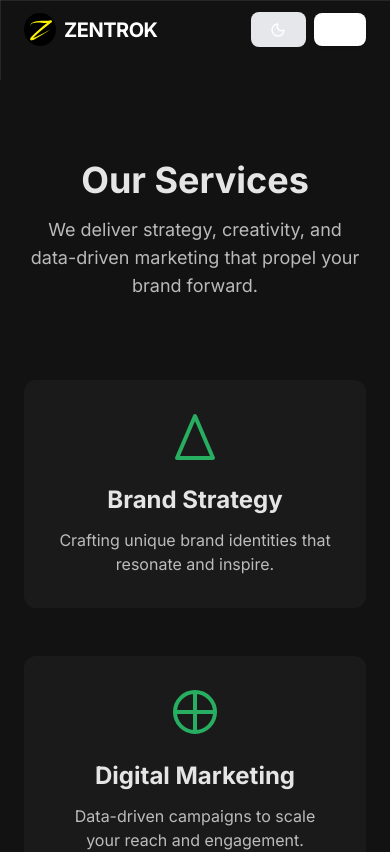
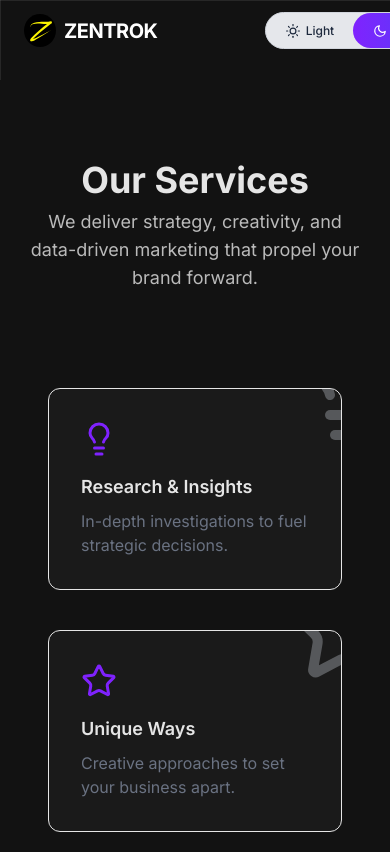
Before and after one commit to Zentrok-Private-Limited/Zentrok, a Next.js app: page /services in a window 390 px wide. Shown: the top 852 px of the page. Built offline with nearby package versions, Linux system fonts and the light colour scheme.

Commit message:
theme changed

```diff
--- a/app/page.tsx
+++ b/app/page.tsx
@@ -5,7 +5,6 @@ import Footer from "@/components/Footer";
 import CTASection from "@/components/CTASection";
 import MissionValues from "@/components/MissionValues";
 import StatsAndProof from "@/components/StatsAndProof";
-
 export default function Home() {
   return (
     <main>
--- a/app/services/page.tsx
+++ b/app/services/page.tsx
@@ -7,63 +7,7 @@ import Link from "next/link";
 import { Send } from "lucide-react";
 import { useTheme } from "next-themes";
 import Footer from "@/components/Footer";
-
-const services = [
-  {
-    title: "Brand Strategy",
-    description: "Crafting unique brand identities that resonate and inspire.",
-    icon: (
-      <svg
-        className="w-12 h-12"
-        fill="none"
-        stroke="currentColor"
-        strokeWidth={2}
-        viewBox="0 0 24 24"
-        strokeLinecap="round"
-        strokeLinejoin="round"
-      >
-        <path d="M12 2l9 21H3L12 2z" />
-      </svg>
-    ),
-  },
-  {
-    title: "Digital Marketing",
-    description: "Data-driven campaigns to scale your reach and engagement.",
-    icon: (
-      <svg
-        className="w-12 h-12"
-        fill="none"
-        stroke="currentColor"
-        strokeWidth={2}
-        viewBox="0 0 24 24"
-        strokeLinecap="round"
-        strokeLinejoin="round"
-      >
-        <circle cx={12} cy={12} r={10} />
-        <line x1={2} y1={12} x2={22} y2={12} />
-        <line x1={12} y1={2} x2={12} y2={22} />
-      </svg>
-    ),
-  },
-  {
-    title: "Creative Production",
-    description: "Producing compelling content that moves hearts and minds.",
-    icon: (
-      <svg
-        className="w-12 h-12"
-        fill="none"
-        stroke="currentColor"
-        strokeWidth={2}
-        viewBox="0 0 24 24"
-        strokeLinecap="round"
-        strokeLinejoin="round"
-      >
-        <path d="M5 12h14" />
-        <path d="M12 5v14" />
-      </svg>
-    ),
-  },
-];
+import ServicesSection from "@/components/ServicesSection";
 
 const testimonials = [
   {
@@ -104,15 +48,24 @@ export default function Services() {
 
   if (!mounted) return null;
 
-  const textColor = theme === "dark" ? "text-white" : "text-[var(--foreground)]";
-  const surfaceColor = theme === "dark" ? "bg-[var(--surface-900)]" : "bg-[var(--surface-1000)]";
-  const subTextColor = theme === "dark" ? "text-white/80" : "text-[var(--text-on-surface)]/80";
+  const textColor =
+    theme === "dark" ? "text-white" : "text-[var(--foreground)]";
+  const surfaceColor =
+    theme === "dark"
+      ? "bg-[var(--surface-900)]"
+      : "bg-[var(--surface-1000)]";
+  const subTextColor =
+    theme === "dark"
+      ? "text-white/80"
+      : "text-[var(--text-on-surface)]/80";
 
   return (
     <>
       <main
-        className={`min-h-screen py-20 px-6 sm:px-12 lg:px-24 ${textColor} ${
-          theme === "dark" ? "bg-[var(--background-dark)]" : "bg-[var(--background)]"
+        className={`min-h-screen pt-20 px-6 sm:px-12 lg:px-24 ${textColor} ${
+          theme === "dark"
+            ? "bg-[var(--background-dark)]"
+            : "bg-[var(--background)]"
         }`}
       >
         {/* Hero */}
@@ -120,42 +73,31 @@ export default function Services() {
           initial={{ opacity: 0, y: 20 }}
           animate={{ opacity: 1, y: 0 }}
           transition={{ duration: 0.6 }}
-          className="max-w-4xl mx-auto text-center mb-20"
+          className="max-w-4xl mx-auto text-center mb-0" // reduced margin
         >
-          <h2 className="text-4xl sm:text-5xl font-extrabold mb-4">Our Services</h2>
-          <p className={`max-w-xl mx-auto text-lg sm:text-xl ${subTextColor}`}>
-            We deliver strategy, creativity, and data-driven marketing that propel your brand forward.
+          <h2 className="text-4xl sm:text-5xl font-extrabold mb-2">
+            Our Services
+          </h2>
+          <p className={`max-w-xl mx-auto mb-0 text-lg sm:text-xl ${subTextColor}`}>
+            We deliver strategy, creativity, and data-driven marketing that
+            propel your brand forward.
           </p>
         </motion.section>
 
-        {/* Services Grid */}
-        <section className="max-w-6xl mx-auto grid grid-cols-1 sm:grid-cols-2 lg:grid-cols-3 gap-12 mb-32">
-          {services.map(({ title, description, icon }, idx) => (
-            <motion.article
-              key={title}
-              initial={{ opacity: 0, y: 40 }}
-              whileInView={{ opacity: 1, y: 0 }}
-              viewport={{ once: true }}
-              transition={{ delay: idx * 0.2, duration: 0.6 }}
-              className={`${surfaceColor} rounded-xl p-8 text-center hover:shadow-xl cursor-pointer transition-shadow`}
-            >
-              <div className="mb-6 flex justify-center text-emerald">{icon}</div>
-              <h3 className={`text-2xl font-bold mb-3 ${textColor}`}>{title}</h3>
-              <p className={subTextColor}>{description}</p>
-            </motion.article>
-          ))}
-        </section>
+        {/* Services Section */}
+        <ServicesSection />
 
         {/* Testimonials */}
-        <section className="max-w-4xl mx-auto mb-32 relative">
+        <section className="max-w-4xl mx-auto my-20 relative">
           <h3 className={`text-4xl font-bold text-center mb-10 ${textColor}`}>
             What Our Clients Say
           </h3>
 
           <div className={`${surfaceColor} overflow-hidden rounded-xl shadow-lg p-10 relative`}>
             <AnimatePresence mode="wait">
-              {testimonials.map((testi, idx) =>
-                idx === currentTestimonial ? (
+              {testimonials.map(
+                (testi, idx) =>
+                  idx === currentTestimonial && (
                     <motion.div
                       key={testi.name}
                       initial={{ opacity: 0, x: 50 }}
@@ -175,10 +117,14 @@ export default function Services() {
                       <p className={`italic text-lg mb-6 ${subTextColor}`}>
                         “{testi.feedback}”
                       </p>
-                    <p className={`font-semibold ${textColor}`}>{testi.name}</p>
-                    <p className={`text-sm mb-3 ${subTextColor}`}>{testi.role}</p>
+                      <p className={`font-semibold ${textColor}`}>
+                        {testi.name}
+                      </p>
+                      <p className={`text-sm mb-3 ${subTextColor}`}>
+                        {testi.role}
+                      </p>
                     </motion.div>
-                ) : null
+                  )
               )}
             </AnimatePresence>
 
@@ -202,14 +148,17 @@ export default function Services() {
         {/* Call To Action */}
         <section
           className={`rounded-xl max-w-4xl mx-auto p-12 text-center shadow-lg ${
-            theme === "dark" ? "bg-[#222] text-white" : "bg-[#1a1a1a] text-white"
+            theme === "dark"
+              ? "bg-[#222] text-white"
+              : "bg-[#1a1a1a] text-white"
           }`}
         >
           <h3 className="text-3xl font-extrabold mb-6">
             Ready to transform your brand?
           </h3>
           <p className="mb-8 text-lg max-w-xl mx-auto text-white/80">
-            Let&apos;s work together to create unforgettable campaigns that move your business forward.
+            Let&apos;s work together to create unforgettable campaigns that
+            move your business forward.
           </p>
 
           <motion.div
--- a/components/Navbar.tsx
+++ b/components/Navbar.tsx
@@ -4,23 +4,31 @@ import { useEffect, useState, useRef, ReactNode } from "react";
 import Link from "next/link";
 import Image from "next/image";
 import { motion } from "framer-motion";
-import { ChevronLeft, Send, Sun, Moon } from "lucide-react";
+import { ChevronLeft, Send } from "lucide-react";
+import { FiMoon, FiSun } from "react-icons/fi";
+import { usePathname } from "next/navigation";
 
-type Position = {
-  left: number;
-  width: number;
-  opacity: number;
-};
+type Position = { left: number; width: number; opacity: number };
 
+// --------------------- Helper ---------------------
+const oppositeColor = (color: string) => (color === "black" ? "white" : "black");
+
+// --------------------- Navbar ---------------------
 export default function Navbar() {
   const [isScrolled, setIsScrolled] = useState(false);
   const [mobileMenuOpen, setMobileMenuOpen] = useState(false);
   const [darkMode, setDarkMode] = useState(true);
-  const [position, setPosition] = useState<Position>({
-    left: 0,
-    width: 0,
-    opacity: 0,
-  });
+  const [hoverPos, setHoverPos] = useState<Position>({ left: 0, width: 0, opacity: 0 });
+  const [activePos, setActivePos] = useState<Position>({ left: 0, width: 0, opacity: 1 });
+
+  const pathname = usePathname();
+
+  const navLinks = [
+    { href: "/home", label: "Home" },
+    { href: "/about", label: "About" },
+    { href: "/services", label: "Services" },
+    { href: "/contact", label: "Contact" },
+  ];
 
   useEffect(() => {
     const handleScroll = () => setIsScrolled(window.scrollY > 10);
@@ -33,47 +41,23 @@ export default function Navbar() {
     document.documentElement.classList.toggle("dark", darkMode);
   }, [darkMode]);
 
-  useEffect(() => {
-    document.documentElement.classList.add("dark");
-  }, []);
+  const navBgColor = isScrolled ? (darkMode ? "black" : "white") : darkMode ? "black" : "white";
 
-  const backgroundClass = isScrolled
-    ? "bg-white dark:bg-gray-900 backdrop-blur-md shadow-sm border-b border-gray-200 dark:border-gray-700"
-    : "bg-transparent";
-
-  const navTextColor = isScrolled
-    ? "text-black dark:text-white"
-    : darkMode
-    ? "text-white"
-    : "text-black";
-
-  const buttonClass = darkMode
-    ? "bg-white text-black"
-    : "bg-gray-600 text-white";
-
-  const navLinks = [
-    { href: "/home", label: "Home" },
-    { href: "/about", label: "About" },
-    { href: "/services", label: "Services" },
-    { href: "/contact", label: "Contact" },
-  ];
+  const logoClass = oppositeColor(navBgColor);
 
   return (
     <nav
-      className={`fixed top-0 left-0 w-full z-50 transition-all duration-300 ${backgroundClass}`}
-      role="navigation"
+      className={`fixed top-0 left-0 w-full z-50 transition-all duration-300 ${
+        isScrolled
+          ? `bg-${darkMode ? "black" : "white"} backdrop-blur-md shadow-sm border-b border-gray-200 dark:border-gray-700`
+          : "bg-transparent"
+      }`}
     >
       <div className="max-w-screen-xl mx-auto flex justify-between items-center px-6 py-3">
         {/* Logo */}
-        <Link href="/" className="flex items-center gap-2">
-          <Image
-            src="/zentrok.svg"
-            alt="ZENTROK Logo"
-            width={32}
-            height={32}
-            className="rounded-md"
-          />
-          <span className={`text-xl font-bold tracking-tight ${navTextColor}`}>
+        <Link href="/" className="flex mr-35 items-center gap-2">
+          <Image src="/zentrok.svg" alt="ZENTROK Logo" width={32} height={32} className="rounded-md" />
+          <span className={`text-xl font-bold tracking-tight transition-colors duration-300 ${logoClass === "white" ? "text-white" : "text-black"}`}>
             ZENTROK
           </span>
         </Link>
@@ -81,41 +65,39 @@ export default function Navbar() {
         {/* Desktop Nav */}
         <div className="hidden md:block">
           <ul
-            onMouseLeave={() => setPosition((pv) => ({ ...pv, opacity: 0 }))}
-            className="relative flex mt-5 w-fit rounded-full border border-gray-300 dark:border-gray-600 bg-white dark:bg-black p-0.5"
+            onMouseLeave={() => setHoverPos({ ...hoverPos, opacity: 0 })}
+            className={`relative flex mt-5 w-fit rounded-full border border-gray-300 p-0.5 ${
+              darkMode ? "bg-black" : "bg-white"
+            }`}
           >
             {navLinks.map(({ href, label }) => (
-              <NavTab key={href} href={href} setPosition={setPosition}>
+              <NavTab
+                key={href}
+                href={href}
+                setHoverPos={setHoverPos}
+                setActivePos={setActivePos}
+                isActive={pathname === href}
+                navBgColor={navBgColor}
+              >
                 {label}
               </NavTab>
             ))}
-            <Cursor position={position} />
+            {/* Hover / Active bubble */}
+            <Cursor position={hoverPos.opacity ? hoverPos : activePos} navBgColor={navBgColor} />
           </ul>
         </div>
 
         {/* Right Actions */}
         <div className="hidden md:flex items-center gap-3">
-          {/* Theme Toggle */}
-          <button
-            onClick={() => setDarkMode(!darkMode)}
-            className={`p-1.5 rounded-full bg-gray-100 dark:bg-gray-300 ${navTextColor} hover:scale-105 transition`}
-            aria-label="Toggle Theme"
-          >
-            {darkMode ? <Moon size={16} /> : <Sun size={16} />}
-          </button>
-
-          {/* Animated CTA Button */}
+          <SliderToggle selected={darkMode ? "dark" : "light"} setSelected={(mode) => setDarkMode(mode === "dark")} />
           <motion.div whileHover={{ scale: 1.04 }} whileTap={{ scale: 0.96 }}>
             <Link
               href="/contact"
-              className={`
-                relative overflow-hidden flex items-center
-                px-4 py-2 rounded-full font-semibold shadow-lg hover:shadow-xl
-                group transition-all duration-300 pr-9 text-sm
-                ${buttonClass}
-              `}
+              className={`relative overflow-hidden flex items-center px-4 py-2 rounded-full font-semibold shadow-lg hover:shadow-xl group transition-all duration-300 pr-9 ${
+                oppositeColor(navBgColor) === "white" ? "bg-white text-black" : "bg-black text-white"
+              }`}
             >
-              <span className="relative z-10">Let&apos;s Work</span>
+              <span className="relative z-10">Let's Work</span>
               <Send
                 size={16}
                 className="absolute right-3 opacity-0 group-hover:opacity-100 transition-all duration-300 ease-in-out z-10"
@@ -126,57 +108,39 @@ export default function Navbar() {
 
         {/* Mobile Menu */}
         <div className="md:hidden flex items-center gap-2">
-          <button
-            onClick={() => setDarkMode(!darkMode)}
-            className={`p-1.5 rounded-full bg-gray-200 dark:bg-gray-700 ${navTextColor}`}
-          >
-            {darkMode ? <Moon size={16} /> : <Sun size={16} />}
-          </button>
-
+          <SliderToggle selected={darkMode ? "dark" : "light"} setSelected={(mode) => setDarkMode(mode === "dark")} />
           <button
             type="button"
             onClick={() => setMobileMenuOpen(!mobileMenuOpen)}
-            className={`flex items-center gap-2 bg-white dark:bg-gray-800 ${navTextColor} font-medium px-3 py-1.5 rounded-full shadow`}
+            className={`flex items-center gap-2 px-3 py-1.5 rounded-full shadow font-medium ${
+              oppositeColor(navBgColor) === "white" ? "text-black bg-white" : "text-white bg-black"
+            }`}
           >
-            <ChevronLeft
-              size={14}
-              className={`transition-transform ${
-                mobileMenuOpen ? "rotate-0" : "-rotate-180"
-              }`}
-            />
+            <ChevronLeft size={14} className={`transition-transform ${mobileMenuOpen ? "rotate-0" : "-rotate-180"}`} />
           </button>
 
           {mobileMenuOpen && (
             <div
-              className={`absolute right-4 top-full mt-2 ${navTextColor} bg-white dark:bg-gray-800 shadow-md rounded-xl px-4 py-3 flex flex-col gap-2`}
+              className={`absolute right-4 top-full mt-2 shadow-md rounded-xl px-4 py-3 flex flex-col gap-2 ${
+                navBgColor === "black" ? "bg-black text-white" : "bg-white text-black"
+              }`}
             >
               {navLinks.map(({ href, label }) => (
                 <Link
                   key={href}
                   href={href}
-                  className="hover:opacity-80"
+                  className={`px-2 py-1 rounded transition-colors duration-200 ${
+                    pathname === href
+                      ? oppositeColor(navBgColor) === "white"
+                        ? "bg-white text-black"
+                        : "bg-black text-white"
+                      : `hover:${oppositeColor(navBgColor) === "white" ? "bg-black text-white" : "bg-white text-black"}`
+                  }`}
                   onClick={() => setMobileMenuOpen(false)}
                 >
                   {label}
                 </Link>
               ))}
-
-              {/* Animated Mobile CTA */}
-              <motion.div whileHover={{ scale: 1.04 }} whileTap={{ scale: 0.96 }}>
-                <Link
-                  href="#contact"
-                  className={`
-                    mt-2 text-center font-medium px-3 py-1.5 rounded-full shadow
-                    group transition-all duration-300 pr-9 text-sm ${buttonClass}
-                  `}
-                >
-                  <span className="relative z-10">Let&apos;s Work</span>
-                  <Send
-                    size={16}
-                    className="absolute right-3 opacity-0 group-hover:opacity-100 transition-all duration-300 ease-in-out z-10"
-                  />
-                </Link>
-              </motion.div>
             </div>
           )}
         </div>
@@ -189,46 +153,96 @@ export default function Navbar() {
 type NavTabProps = {
   href: string;
   children: ReactNode;
-  setPosition: React.Dispatch<React.SetStateAction<Position>>;
+  setHoverPos: React.Dispatch<React.SetStateAction<Position>>;
+  setActivePos: React.Dispatch<React.SetStateAction<Position>>;
+  isActive: boolean;
+  navBgColor: string;
 };
 
-const NavTab = ({ href, children, setPosition }: NavTabProps) => {
+const NavTab = ({ href, children, setHoverPos, setActivePos, isActive, navBgColor }: NavTabProps) => {
   const ref = useRef<HTMLLIElement | null>(null);
+
+  useEffect(() => {
+    if (isActive && ref.current) {
+      const { width } = ref.current.getBoundingClientRect();
+      setActivePos({ left: ref.current.offsetLeft, width, opacity: 1 });
+    }
+  }, [isActive, setActivePos]);
+
+  // Determine the Cursor background color (opposite of nav bg)
+  const cursorBg = oppositeColor(navBgColor);
+
+  // Text colors for better contrast
+  const getTextClasses = () => {
+    if (isActive) {
+      return `
+        ${cursorBg === "white" ? "text-black" : "text-white"}
+        group-hover:${cursorBg === "white" ? "text-black/70" : "text-white/70"}
+      `;
+    } else {
+      return `
+        ${navBgColor === "black" ? "text-white" : "text-black"}
+        group-hover:${cursorBg === "white" ? "text-black" : "text-white"}
+      `;
+    }
+  };
 
   return (
     <li
       ref={ref}
       onMouseEnter={() => {
-        if (!ref?.current) return;
+        if (!ref.current) return;
         const { width } = ref.current.getBoundingClientRect();
-        setPosition({
-          left: ref.current.offsetLeft,
-          width,
-          opacity: 1,
-        });
+        setHoverPos({ left: ref.current.offsetLeft, width, opacity: 1 });
       }}
-      className="relative z-10 block cursor-pointer px-3 py-1 text-xs uppercase group"
+      className="relative z-10 pl-5 block cursor-pointer px-3 py-1 text-xs uppercase group"
     >
-      <Link
-        href={href}
-        className="relative z-10 transition-colors duration-200 text-black dark:text-white group-hover:text-black dark:group-hover:text-black"
-      >
+      <Link href={href} className={`relative z-10 transition-colors duration-200 ${getTextClasses()}`}>
         {children}
       </Link>
     </li>
   );
 };
 
+
 // --------------------- Cursor ---------------------
-type CursorProps = {
-  position: Position;
-};
+type CursorProps = { position: Position; navBgColor: string };
+const Cursor = ({ position, navBgColor }: CursorProps) => (
+  <motion.li
+    animate={{ left: position.left, width: position.width, opacity: position.opacity }}
+    transition={{ type: "spring", damping: 20, stiffness: 300 }}
+    className={`absolute z-0 h-5 rounded-full ${
+      oppositeColor(navBgColor) === "white" ? "bg-white" : "bg-black"
+    }`}
+  />
+);
 
-const Cursor = ({ position }: CursorProps) => {
-  return (
-    <motion.li
-      animate={position}
-      className="absolute z-0 h-5 rounded-full bg-black dark:bg-white"
-    />
-  );
-};
+// --------------------- SliderToggle ---------------------
+const TOGGLE_CLASSES =
+  "text-xs font-medium flex items-center gap-1.5 px-3 py-1.5 transition-colors relative z-10";
+
+type SliderToggleProps = { selected: "light" | "dark"; setSelected: (mode: "light" | "dark") => void };
+
+const SliderToggle = ({ selected, setSelected }: SliderToggleProps) => (
+  <div className="relative flex w-fit items-center rounded-full border border-gray-300 dark:border-gray-600 bg-gray-200 dark:bg-gray-700 overflow-hidden">
+    <button
+      className={`${TOGGLE_CLASSES} ${selected === "light" ? "text-white" : "text-slate-800"}`}
+      onClick={() => setSelected("light")}
+    >
+      <FiSun className="relative z-10 text-sm" /> Light
+    </button>
+    <button
+      className={`${TOGGLE_CLASSES} ${selected === "dark" ? "text-white" : "text-slate-300"}`}
+      onClick={() => setSelected("dark")}
+    >
+      <FiMoon className="relative z-10 text-sm" /> Dark
+    </button>
+    <div className={`absolute inset-0 z-0 flex ${selected === "dark" ? "justify-end" : "justify-start"}`}>
+      <motion.span
+        layout
+        transition={{ type: "spring", damping: 15, stiffness: 250 }}
+        className="h-full w-1/2 rounded-full bg-gradient-to-r from-violet-600 to-indigo-600"
+      />
+    </div>
+  </div>
+);
--- a/components/ServicesSection.tsx
+++ b/components/ServicesSection.tsx
@@ -9,13 +9,13 @@ import {
   Star,
   Globe,
   Megaphone,
+  ArrowBigUp,
   LucideIcon,
-  ArrowBigUp,
 } from "lucide-react";
 import { motion, Variants } from "framer-motion";
 import { useTheme } from "next-themes";
 
-// 1. Define the Service type for strict typing
+// Service type
 type Service = {
   title: string;
   description: string;
@@ -33,12 +33,10 @@ const services: Service[] = [
   { title: "Brand Symbolism", description: "Powerful symbols to reinforce your brand identity.", icon: ArrowBigUp },
 ];
 
-// 2. Framer-motion animation variants (typed)
+// Animation variants
 const container: Variants = {
   hidden: {},
-  show: {
-    transition: { staggerChildren: 0.15 },
-  },
+  show: { transition: { staggerChildren: 0.15 } },
 };
 
 const item: Variants = {
@@ -53,21 +51,9 @@ export default function ServicesSection() {
   useEffect(() => setMounted(true), []);
   if (!mounted) return null;
 
-  // Dynamic theme colors using CSS variables
-  const bgColor = "var(--surface-1000)";
-  const textColor = "var(--foreground)";
-  const descColor = theme === "dark" ? "#d4d4d4" : "#4b5563";
-  const iconColor = "#64ffda";
-
   return (
-    <section id="services" className="py-24" style={{ backgroundColor: "transparent" }}>
+    <section id="services" className="py-24 bg-transparent">
       <div className="max-w-7xl mx-auto px-6">
-        <h2
-          className="text-4xl font-bold text-center mb-12 tracking-tight"
-          style={{ color: textColor }}
-        >
-          Core Brand Services
-        </h2>
         <motion.div
           className="grid grid-cols-1 sm:grid-cols-2 lg:grid-cols-4 gap-10"
           variants={container}
@@ -76,24 +62,40 @@ export default function ServicesSection() {
           viewport={{ once: true, amount: 0.15 }}
         >
           {services.map((service, idx) => (
-            <motion.div
+            <motion.a
               key={idx}
+              href="#"
               variants={item}
+              className="w-full p-8 rounded-xl border relative overflow-hidden group bg-[var(--surface-1000)] border-[var(--foreground)] transition-all duration-300"
               whileHover={{
-                scale: 1.04,
-                boxShadow: theme === "dark" ? "0 8px 32px rgba(255,255,255,0.09)" : "0 8px 32px rgba(0,0,0,0.09)",
+                scale: 1.02,
+                boxShadow:
+                  theme === "dark"
+                    ? "0 8px 32px rgba(255,255,255,0.09)"
+                    : "0 8px 32px rgba(0,0,0,0.09)",
               }}
-              className="group border rounded-xl p-8 shadow-sm transition-all duration-300 flex flex-col items-center text-center"
-              style={{ backgroundColor: bgColor, borderColor: textColor }}
             >
-              <div className="mb-4" style={{ color: iconColor }}>
+              {/* Hover gradient overlay */}
+              <div className="absolute inset-0 bg-gradient-to-r from-violet-600 to-indigo-600 translate-y-full group-hover:translate-y-0 transition-transform duration-300" />
+
+              {/* Big background icon */}
+              <service.icon
+                size={120}
+                className="absolute z-0 -top-16 -right-16 text-slate-200 opacity-30 group-hover:text-violet-400 group-hover:rotate-12 transition-all duration-300"
+              />
+
+              {/* Small foreground icon */}
+              <div className="relative z-10 mb-4 text-violet-600 group-hover:text-white transition-colors duration-300">
                 <service.icon size={36} />
               </div>
-              <h3 className="text-lg font-semibold mb-2" style={{ color: textColor }}>
+
+              <h3 className="relative z-10 text-lg font-semibold mb-2 text-[var(--foreground)] group-hover:text-white transition-colors duration-300">
                 {service.title}
               </h3>
-              <p style={{ color: descColor }}>{service.description}</p>
-            </motion.div>
+              <p className="relative z-10 text-gray-500 group-hover:text-violet-200 transition-colors duration-300">
+                {service.description}
+              </p>
+            </motion.a>
           ))}
         </motion.div>
       </div>
--- a/package.json
+++ b/package.json
@@ -9,6 +9,8 @@
     "lint": "next lint"
   },
   "dependencies": {
+    "@react-three/drei": "^10.6.1",
+    "@react-three/fiber": "^9.3.0",
     "framer-motion": "^12.23.12",
     "lucide-react": "^0.536.0",
     "next": "^15.4.5",
@@ -16,7 +18,8 @@
     "react": "^19.1.1",
     "react-countup": "^6.5.3",
     "react-dom": "^19.1.1",
-    "react-icons": "^5.5.0"
+    "react-icons": "^5.5.0",
+    "three": "^0.179.1"
   },
   "devDependencies": {
     "@eslint/eslintrc": "^3",
```
Also changed, not shown: 1 other file (tests, documents, lock files or other folders). Lines whose indentation alone changed are shown as unchanged.
